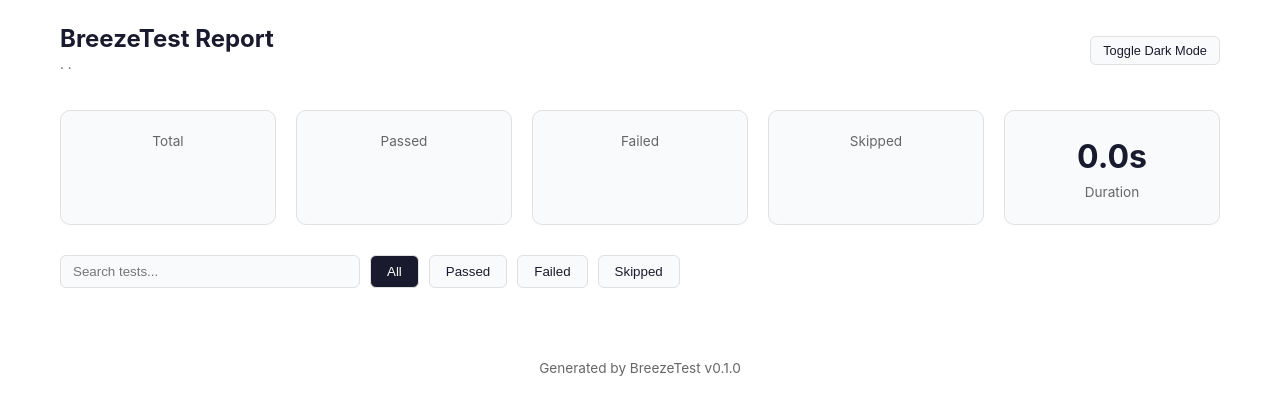
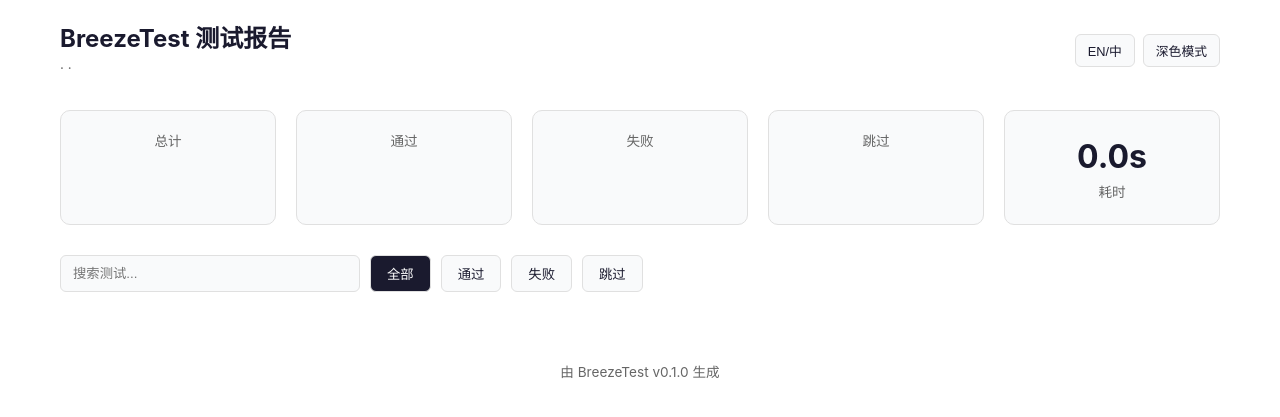
Before and after one commit to tryroot1234/breezetest, a Python web app: template src/breezetest/reporting/templates/report.html in a window 1280 px wide. Shown: the top 417 px of the page. Run offline with Jinja, Linux system fonts and the light colour scheme; the template is opened without the code that fills it, so the values that code supplies are empty.

Commit message:
Add Chinese/English i18n to HTML report
- Default language is Chinese with EN/中 toggle button
- Language preference saved in localStorage
- Added PingFang SC and Microsoft YaHei fonts for Chinese rendering

Co-Authored-By: Claude Opus 4.7 <noreply@anthropic.com>

```diff
--- a/src/breezetest/reporting/templates/report.html
+++ b/src/breezetest/reporting/templates/report.html
@@ -1,9 +1,9 @@
 <!DOCTYPE html>
-<html lang="en">
+<html lang="zh-CN">
 <head>
 <meta charset="UTF-8">
 <meta name="viewport" content="width=device-width, initial-scale=1.0">
-<title>BreezeTest Report - {{ suite.suite_name }}</title>
+<title>BreezeTest 测试报告 - {{ suite.suite_name }}</title>
 <style>
 :root {
   --bg: #ffffff; --fg: #1a1a2e; --border: #e0e0e0;
@@ -15,13 +15,15 @@
   --card-bg: #1e293b; --hover: #334155;
 }
 * { margin: 0; padding: 0; box-sizing: border-box; }
-body { font-family: -apple-system, BlinkMacSystemFont, 'Segoe UI', sans-serif; background: var(--bg); color: var(--fg); line-height: 1.6; }
+body { font-family: -apple-system, BlinkMacSystemFont, 'Segoe UI', 'PingFang SC', 'Microsoft YaHei', sans-serif; background: var(--bg); color: var(--fg); line-height: 1.6; }
 .container { max-width: 1200px; margin: 0 auto; padding: 20px; }
 header { display: flex; justify-content: space-between; align-items: center; margin-bottom: 30px; }
 h1 { font-size: 1.5rem; }
 .meta { font-size: 0.85rem; color: #666; }
 .dark .meta { color: #94a3b8; }
-.toggle { cursor: pointer; padding: 6px 12px; border: 1px solid var(--border); border-radius: 6px; background: var(--card-bg); color: var(--fg); font-size: 0.8rem; }
+.header-actions { display: flex; gap: 8px; }
+.toggle, .lang-btn { cursor: pointer; padding: 6px 12px; border: 1px solid var(--border); border-radius: 6px; background: var(--card-bg); color: var(--fg); font-size: 0.8rem; }
+.toggle:hover, .lang-btn:hover { background: var(--hover); }
 .stats { display: flex; gap: 20px; margin-bottom: 30px; flex-wrap: wrap; }
 .stat { background: var(--card-bg); border: 1px solid var(--border); border-radius: 10px; padding: 20px; flex: 1; min-width: 120px; text-align: center; }
 .stat .number { font-size: 2rem; font-weight: bold; }
@@ -73,32 +75,35 @@ footer { text-align: center; padding: 30px; font-size: 0.85rem; color: #666; }
 <div class="container">
   <header>
     <div>
-      <h1>BreezeTest Report</h1>
+      <h1 data-i18n="title">BreezeTest 测试报告</h1>
       <div class="meta">{{ suite.suite_name }} &middot; {{ generated_at }} &middot; {{ suite.browser }}</div>
     </div>
-    <button class="toggle" onclick="document.body.classList.toggle('dark')">Toggle Dark Mode</button>
+    <div class="header-actions">
+      <button class="lang-btn" onclick="toggleLang()">EN/中</button>
+      <button class="toggle" onclick="document.body.classList.toggle('dark')" data-i18n="darkMode">深色模式</button>
+    </div>
   </header>
 
   <div class="stats">
-    <div class="stat"><div class="number">{{ suite.total }}</div><div class="label">Total</div></div>
-    <div class="stat passed"><div class="number">{{ suite.passed }}</div><div class="label">Passed</div></div>
-    <div class="stat failed"><div class="number">{{ suite.failed }}</div><div class="label">Failed</div></div>
-    <div class="stat skipped"><div class="number">{{ suite.skipped }}</div><div class="label">Skipped</div></div>
-    <div class="stat"><div class="number">{{ "%.1f"|format(suite.duration_ms / 1000) }}s</div><div class="label">Duration</div></div>
+    <div class="stat"><div class="number">{{ suite.total }}</div><div class="label" data-i18n="total">总计</div></div>
+    <div class="stat passed"><div class="number">{{ suite.passed }}</div><div class="label" data-i18n="passed">通过</div></div>
+    <div class="stat failed"><div class="number">{{ suite.failed }}</div><div class="label" data-i18n="failed">失败</div></div>
+    <div class="stat skipped"><div class="number">{{ suite.skipped }}</div><div class="label" data-i18n="skipped">跳过</div></div>
+    <div class="stat"><div class="number">{{ "%.1f"|format(suite.duration_ms / 1000) }}s</div><div class="label" data-i18n="duration">耗时</div></div>
   </div>
 
   <div class="filters">
-    <input type="text" id="search" placeholder="Search tests..." oninput="filterTests()">
-    <button class="active" onclick="setStatusFilter('all', this)">All</button>
-    <button onclick="setStatusFilter('passed', this)">Passed</button>
-    <button onclick="setStatusFilter('failed', this)">Failed</button>
-    <button onclick="setStatusFilter('skipped', this)">Skipped</button>
+    <input type="text" id="search" data-i18n-placeholder="searchPlaceholder" placeholder="搜索测试..." oninput="filterTests()">
+    <button class="active" onclick="setStatusFilter('all', this)" data-i18n="filterAll">全部</button>
+    <button onclick="setStatusFilter('passed', this)" data-i18n="filterPassed">通过</button>
+    <button onclick="setStatusFilter('failed', this)" data-i18n="filterFailed">失败</button>
+    <button onclick="setStatusFilter('skipped', this)" data-i18n="filterSkipped">跳过</button>
   </div>
 
   {% for test in suite.tests %}
   <div class="test-case" data-status="{{ test.status }}" data-name="{{ test.test_name|lower }}">
     <div class="test-header" onclick="this.parentElement.classList.toggle('open')">
-      <span class="badge {{ test.status }}">{{ test.status }}</span>
+      <span class="badge {{ test.status }}" data-i18n-status="{{ test.status }}">{{ test.status }}</span>
       <span class="test-name">{{ test.test_name }}</span>
       <span class="test-duration">{{ "%.2f"|format(test.duration_ms / 1000) }}s</span>
     </div>
@@ -128,9 +133,63 @@ footer { text-align: center; padding: 30px; font-size: 0.85rem; color: #666; }
   <img id="modal-img" src="" alt="screenshot">
 </div>
 
-<footer>Generated by BreezeTest v0.1.0</footer>
+<footer data-i18n="footer">由 BreezeTest v0.1.0 生成</footer>
 
 <script>
+const i18n = {
+  zh: {
+    title: 'BreezeTest 测试报告',
+    darkMode: '深色模式',
+    total: '总计', passed: '通过', failed: '失败', skipped: '跳过', duration: '耗时',
+    searchPlaceholder: '搜索测试...',
+    filterAll: '全部', filterPassed: '通过', filterFailed: '失败', filterSkipped: '跳过',
+    footer: '由 BreezeTest v0.1.0 生成',
+    passedLabel: '通过', failedLabel: '失败', skippedLabel: '跳过', errorLabel: '错误'
+  },
+  en: {
+    title: 'BreezeTest Report',
+    darkMode: 'Dark Mode',
+    total: 'Total', passed: 'Passed', failed: 'Failed', skipped: 'Skipped', duration: 'Duration',
+    searchPlaceholder: 'Search tests...',
+    filterAll: 'All', filterPassed: 'Passed', filterFailed: 'Failed', filterSkipped: 'Skipped',
+    footer: 'Generated by BreezeTest v0.1.0',
+    passedLabel: 'PASSED', failedLabel: 'FAILED', skippedLabel: 'SKIPPED', errorLabel: 'ERROR'
+  }
+};
+
+let currentLang = 'zh';
+
+function toggleLang() {
+  currentLang = currentLang === 'zh' ? 'en' : 'zh';
+  applyLang(currentLang);
+  localStorage.setItem('breeze-lang', currentLang);
+}
+
+function applyLang(lang) {
+  const t = i18n[lang];
+  document.querySelectorAll('[data-i18n]').forEach(el => {
+    const key = el.getAttribute('data-i18n');
+    if (t[key]) el.textContent = t[key];
+  });
+  document.querySelectorAll('[data-i18n-placeholder]').forEach(el => {
+    const key = el.getAttribute('data-i18n-placeholder');
+    if (t[key]) el.placeholder = t[key];
+  });
+  document.querySelectorAll('[data-i18n-status]').forEach(el => {
+    const status = el.getAttribute('data-i18n-status');
+    const key = status + 'Label';
+    if (t[key]) el.textContent = t[key];
+  });
+  document.documentElement.lang = lang === 'zh' ? 'zh-CN' : 'en';
+}
+
+// Restore language preference
+const savedLang = localStorage.getItem('breeze-lang');
+if (savedLang) {
+  currentLang = savedLang;
+  applyLang(currentLang);
+}
+
 function setStatusFilter(status, btn) {
   document.querySelectorAll('.filters button').forEach(b => b.classList.remove('active'));
   btn.classList.add('active');
```
